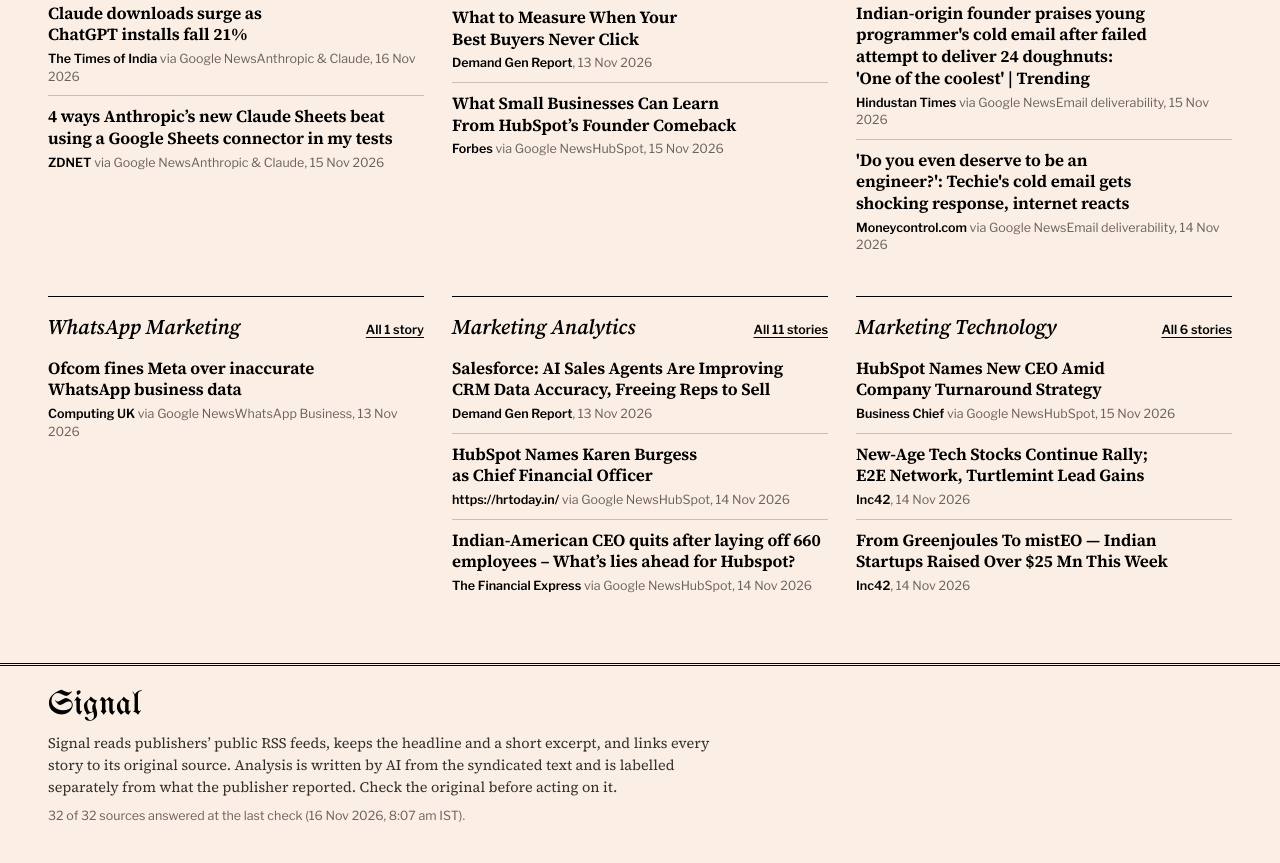
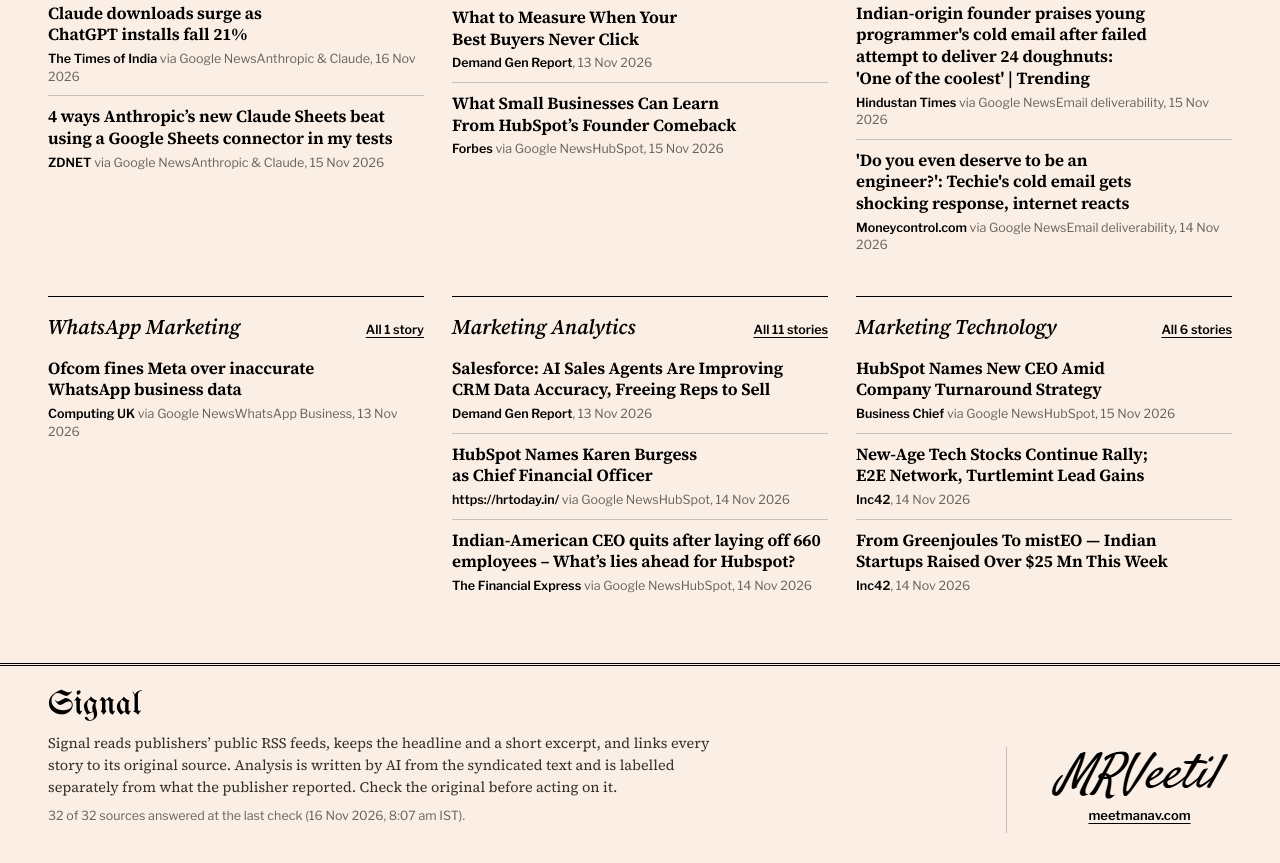
Before and after one commit to Manav5342/signal-intelligence, a plain HTML site: page index.html in a window 1280 px wide. Shown: the part 3697-4560 px from the top of the page. Drawn offline with Linux system fonts and the light colour scheme.

Commit message:
Add Manav's signature and meetmanav.com link to the footer
Co-Authored-By: Claude Opus 5.5 <noreply@anthropic.com>
Claude-Session: https://claude.ai/code/session_01TU7Fhe9RKnyT4C7ipfXB5z

```diff
--- a/assets/css/styles.css
+++ b/assets/css/styles.css
@@ -232,6 +232,11 @@ main { outline: none; }
 .colophon { margin-top: 30px; border-top: 3px double var(--rule); padding: 22px 0 48px; font-size: 14.5px; color: var(--ink-2); }
 .colophon p { margin: 0 0 8px; max-width: 46em; }
 .colophon-name { font-family: var(--nameplate); font-size: 34px; color: var(--ink); line-height: 1; margin-bottom: 10px !important; }
+.colophon-inner { display: grid; grid-template-columns: minmax(0, 1fr) auto; gap: 24px 48px; align-items: end; }
+.signoff { display: flex; flex-direction: column; align-items: center; gap: 2px; padding: 0 0 8px 40px; border-left: 1px solid var(--hair); }
+.signature { display: block; width: 185px; height: auto; }
+.signoff-link { font-family: var(--sans); font-size: 13px; font-weight: 600; color: var(--ink); text-decoration: underline; text-underline-offset: 3px; text-decoration-thickness: 1px; }
+.signoff-link:hover { color: var(--stop); }
 
 /* ---------- Article reader ---------- */
 dialog {
@@ -312,6 +317,8 @@ dialog::backdrop { background: rgba(30, 20, 14, 0.55); }
 }
 @media (max-width: 600px) {
   body { font-size: 16.5px; }
+  .colophon-inner { grid-template-columns: 1fr; }
+  .signoff { align-items: flex-start; border-left: 0; border-top: 1px solid var(--hair); padding: 16px 0 0; }
   .utility-inner { min-height: 38px; }
   .dateline { font-size: 12.5px; }
   .d-long, .u-long { display: none; }
--- a/index.html
+++ b/index.html
@@ -153,10 +153,16 @@
   </main>
 
   <footer class="colophon">
-    <div class="wrap">
-      <p class="colophon-name">Signal</p>
-      <p>Signal reads publishers’ public RSS feeds, keeps the headline and a short excerpt, and links every story to its original source. Analysis is written by AI from the syndicated text and is labelled separately from what the publisher reported. Check the original before acting on it.</p>
-      <p id="source-health" class="fine"></p>
+    <div class="wrap colophon-inner">
+      <div class="colophon-text">
+        <p class="colophon-name">Signal</p>
+        <p>Signal reads publishers’ public RSS feeds, keeps the headline and a short excerpt, and links every story to its original source. Analysis is written by AI from the syndicated text and is labelled separately from what the publisher reported. Check the original before acting on it.</p>
+        <p id="source-health" class="fine"></p>
+      </div>
+      <div class="signoff">
+        <img class="signature" src="assets/images/signature.png" alt="Signature of Manav R Veetil" width="185" height="56">
+        <a class="signoff-link" href="https://meetmanav.com" target="_blank" rel="noopener">meetmanav.com</a>
+      </div>
     </div>
   </footer>
 
```
Also changed, not shown: assets/images/signature.png (added), 1 other file.
